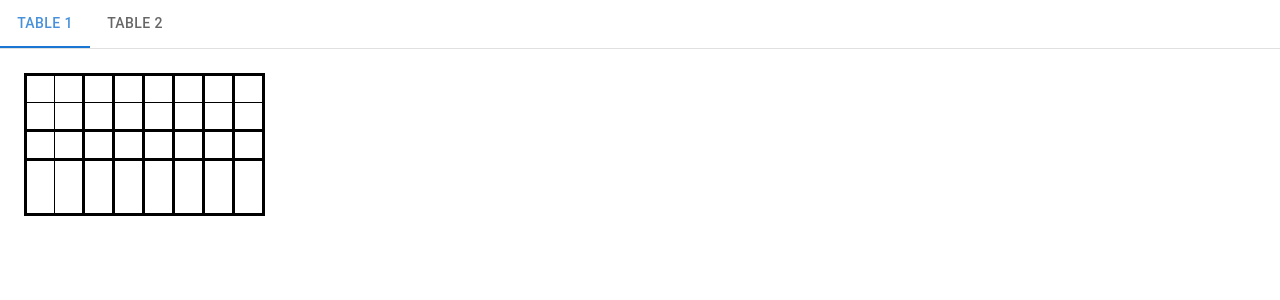
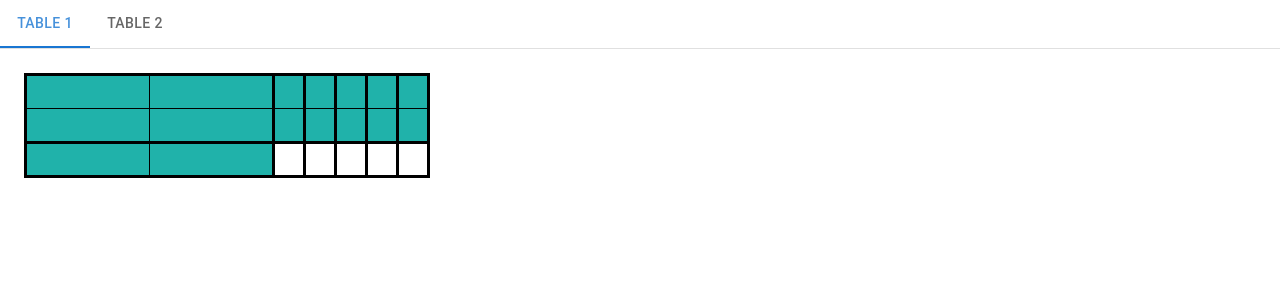
Before and after one commit to dmbalinskiy/ReactTableControl, a React (Create React App) app in the folder table-control/: page / in a window 1280 px wide. Shown: the top 300 px of the page. Built offline with nearby package versions, Linux system fonts and the light colour scheme.

Commit message:
ongoing development - new logic for cell modifiers - export is ready

```diff
--- a/table-control/src/components/table/table.js
+++ b/table-control/src/components/table/table.js
@@ -83,8 +83,9 @@ function Table({colMgr, rowMgr}) {
 
     }
     function handleCellClick(cell){
-        cell.rangeMgr.handleClick(cell);
-        setTableData(copyTableData(tableData))
+        if(cell.rangeMgr.handleClick(cell)){
+            setTableData(copyTableData(tableData))
+        }
     }
     async function handleExport(){
         await exportImportHelper.handleExport(tableData);
--- a/table-control/src/logic/cellModifierSelectorAndValue.js
+++ b/table-control/src/logic/cellModifierSelectorAndValue.js
@@ -39,8 +39,6 @@ class cellModifierSelectorAndValue {
     }
 
     Evaluate(cellData){
-        // console.log('cellModifierSelectorAndValue::evaluate()');
-        // console.log(cellData);
         let result = this.#cellModifierSelector?.Evaluate(cellData) ?? true;
         if(result){
             this.#cellModifierValue.ApplyToCellData(cellData);
--- a/table-control/src/logic/cellModifierSelectorComplex.js
+++ b/table-control/src/logic/cellModifierSelectorComplex.js
@@ -34,9 +34,7 @@ class cellModifierSelectorComplex {
     ToObject() {
         return {
             functionType : this.#functionType.toString(),
-            arguments : this.#arguments.map((e, idx) => {
-                e.ToObject();
-            })
+            arguments : this.#arguments,
         }
     }
 
--- a/table-control/src/logic/cellModifierValue.js
+++ b/table-control/src/logic/cellModifierValue.js
@@ -14,18 +14,18 @@ class cellModifierValue {
     }
 
     #isVirtualValue = undefined
-    get IsVirtual(){
+    get isVirtual(){
         return this.#isVirtualValue;
     }
-    set IsVirtual(value){
+    set isVirtual(value){
         this.#isVirtualValue = value;
     }
 
     #isHeaderValue = undefined
-    get IsHeader(){
+    get isHeader(){
         return this.#isHeaderValue;
     }
-    set IsHeader(value){
+    set isHeader(value){
         this.#isHeaderValue = value;
     }
 
@@ -47,11 +47,10 @@ class cellModifierValue {
     }
 
     FromObject(val) {
-        var cmv = new cellModifierValue();
-        cmv.classesToAdd = val.classesToAdd;
-        cmv.classesToRemove = val.classesToRemove;
-        cmv.isVirtual = val.isVirtual;
-        cmv.isHeader = val.isHeader;
+        this.classesToAdd = val.classesToAdd;
+        this.classesToRemove = val.classesToRemove;
+        this.isVirtual = val.isVirtual;
+        this.isHeader = val.isHeader;
     }
 
     ApplyToCellData(cellData){
--- a/table-control/src/logic/exportImportHelper.js
+++ b/table-control/src/logic/exportImportHelper.js
@@ -1,3 +1,7 @@
+import { cellModifierSelectorAndValue } from './cellModifierSelectorAndValue';
+import { cellModifierSelectorComplex } from './cellModifierSelectorComplex';
+import { cellModifierSelectorSimple } from './cellModifierSelectorSimple';
+import { cellModifierValue } from './cellModifierValue';
 import range from './range';
 import rangeManager from './rangeManager';
 
@@ -73,8 +77,8 @@ export class exportImportHelper {
                         isColumnRange: range.isColumnRange,
                         isFixedRange: range.isFixedRange,
                         isEditableCell: range.isEditableCell,
-                        cellModifier: range.cellModifier.toString(),
-                        cellClickHandler: range.cellClickHandler.toString(),
+                        cellClickHandlerIndex: range.cellClickHandlerIndex,
+                        cellModifiers: range.cellModifiers,
                     }
                     return obj;
                 },
@@ -87,14 +91,15 @@ export class exportImportHelper {
                         val.isColumnRange,
                         val.isFixedRange,
                         val.isEditableCell,
-                        eval(val.cellModifier),
-                        eval(val.cellClickHandler),
+                        val.cellClickHandlerIndex,
+                        val.cellModifiers,
                     )
                 }
             },
             {
                 type: 'rangeManager',
                 shouldTransform (type, val) {
+                    console.log(val);
                     return val instanceof rangeManager;
                 },
 
@@ -113,6 +118,62 @@ export class exportImportHelper {
                     )
                 }
             },
+            {
+                type : "cellModifierValue",
+                shouldTransform(type, val) {
+                    return val instanceof cellModifierValue;
+                },
+                toSerializable(cellModifierValue) {
+                    return cellModifierValue.ToObject();
+                },
+                fromSerializable(val){
+                    let value = new cellModifierValue();
+                    value.FromObject(val);
+                    return value;
+                }
+            },
+            {
+                type: "cellModifierSelectorAndValue",
+                shouldTransform(type, val) {
+                    return val instanceof cellModifierSelectorAndValue;
+                },
+                toSerializable(cellModifierSelectorAndValue){
+                    return cellModifierSelectorAndValue.ToObject();
+                },
+                fromSerializable(val){
+                    let value = new cellModifierSelectorAndValue();
+                    value.FromObject(val);
+                    return value;
+                }
+            },
+            {
+                type: "cellModifierSelectorSimple",
+                shouldTransform(type, val){
+                    return val instanceof cellModifierSelectorSimple;
+                },
+                toSerializable(cellModifierSelectorSimple){
+                    return cellModifierSelectorSimple.ToObject();
+                },
+                fromSerializable(val){
+                    let value = new cellModifierSelectorAndValue();
+                    value.FromObject(val);
+                    return value;
+                }
+            },
+            {
+                type: "cellModifierSelectorComplex",
+                shouldTransform(type, val){
+                    return val instanceof cellModifierSelectorComplex;
+                },
+                toSerializable(cellModifierSelectorComplex){
+                    return cellModifierSelectorComplex.ToObject();
+                },
+                fromSerializable(val){
+                    let value = new cellModifierSelectorComplex();
+                    value.FromObject(val);
+                    return value;
+                }
+            }
 
         ];
     }
--- a/table-control/src/logic/range.js
+++ b/table-control/src/logic/range.js
@@ -1,3 +1,4 @@
+import { addIfNotContains, removeIfContains } from './utils';
 
 export class range {
     constructor (
@@ -21,8 +22,6 @@ export class range {
         this.#isEditableCell = isEditableCell;
         this.#cellClickHandlerIndex = cellClickHandlerIndex;
 
-        console.log(this);
-        console.log(cellModifierFactory);
         console.log(cellModifierFactory());
         this.#cellModifiers = cellModifierFactory();
 
@@ -64,7 +63,7 @@ export class range {
     }
 
     #cellModifiers;
-    get cellModifier() {
+    get cellModifiers() {
         return this.#cellModifiers;
     }
 
@@ -114,15 +113,16 @@ export class range {
         for(let modifierSelectorAndValue of this.#cellModifiers){
             modifierSelectorAndValue.Evaluate(cellData);
         }
-        // console.log('>>>after_applyCellModifiers()')
-        // console.log(this.#cellModifiers);
-        // console.log(cellData);
         return cellData;
     }
 
 
     handleClick(cellData){
-        this.cellClickHandler(cellData);
+        if(this.#cellClickHandlerIndex !== 1)
+            return false;
+
+        this.cellDataClickHandler(cellData);
+        return true;
     }
 
     updateIndexesOnOtherRangeAddition(){
@@ -134,6 +134,29 @@ export class range {
         --this.#currentRangeStartIdx;
         --this.#currentRangeEndIdx;
     }
+
+    cellDataClickHandler (cellData) {
+
+        cellData.classes = removeIfContains('ok', cellData.classes);
+        cellData.classes = removeIfContains('warning', cellData.classes);
+        cellData.classes = removeIfContains('error', cellData.classes);
+
+        if(!cellData.text || cellData.text === ""){
+          cellData.text = '10';
+          cellData.classes = addIfNotContains('ok', cellData.classes);
+        }
+        else if(cellData.text === '10'){
+          cellData.text = '11';
+          cellData.classes = addIfNotContains('warning', cellData.classes);
+        }
+        else if(cellData.text === '11'){
+          cellData.text = '01';
+          cellData.classes = addIfNotContains('error', cellData.classes);
+        }
+        else if(cellData.text === '01'){
+          cellData.text = '';
+        }
+      }
 }
 
 export default range;
--- a/table-control/src/logic/rangeManager.js
+++ b/table-control/src/logic/rangeManager.js
@@ -114,7 +114,7 @@ class rangeManager {
 
     handleClick(cellData){
         const range = this.#getRangeByCellData(cellData);
-        range.handleClick(cellData);
+        return range.handleClick(cellData);
     }
 
     #getRangeByIdx(idx){
--- a/table-control/src/logic/rangeManagersFactory.js
+++ b/table-control/src/logic/rangeManagersFactory.js
@@ -62,7 +62,7 @@ function getVerticalManagerForTable1(){
 
   //for virtual items - fixed
   table1VertMgr.createAndAddRange(1, 1, true, false, -1,
-    (cellData) => {
+    () => {
         let modifiersArray = [];
 
         let value = new cellModifierValue();
@@ -80,8 +80,8 @@ function getVerticalManagerForTable1(){
           new cellModifierSelectorSimple(fieldForCheck.RowIdx, condition.Eq, 0),
           new cellModifierSelectorSimple(fieldForCheck.RowIdx, condition.Eq, 1))
         modifiersArray.push(new cellModifierSelectorAndValue(value, logicFcn));
-        console.log(modifiersArray);
-        return modifiersArray;});
+        return modifiersArray;
+      });
 
   return table1VertMgr;
 }
@@ -101,7 +101,7 @@ function getHorizontalManagerForTables(){
 
             value = new cellModifierValue();
             value.isExportImport = true;
-            value.classesToAdd.push('vertical');
+            value.classesToAdd.push('exportImport');
             let logicFcn = new cellModifierSelectorComplex(
               FunctionType.And,
               new cellModifierSelectorSimple(fieldForCheck.RowIdx, condition.Eq, 0),
@@ -176,43 +176,33 @@ function getVerticalManagerForTable2(){
 
   //for virtual items - fixed
   table2VertMgr.createAndAddRange(1, 1, true, false, -1,
-    () => {
-      let value = new cellModifierValue();
-        value.classesToAdd.push('vertical');
+      () => {
+        let modifiersArray = [];
+
+        let value = new cellModifierValue();
+        value.classesToRemove.push('vertical');
         value.isVirtual = true;
-        return [ new cellModifierSelectorAndValue(value)];
+        modifiersArray.push(new cellModifierSelectorAndValue(value));
+
+
+        value = new cellModifierValue();
+        value.isExportImport = true;
+        value.classesToAdd.push('exportImport');
+
+        let logicFcn = new cellModifierSelectorComplex(
+          FunctionType.Or,
+          new cellModifierSelectorSimple(fieldForCheck.RowIdx, condition.Eq, 0),
+          new cellModifierSelectorSimple(fieldForCheck.RowIdx, condition.Eq, 1))
+        modifiersArray.push(new cellModifierSelectorAndValue(value, logicFcn));
+        return modifiersArray;
     });
 
     return table2VertMgr;
-}
-
-function cellDataClickHandler (cellData) {
-
-  cellData.classes = removeIfContains('ok', cellData.classes);
-  cellData.classes = removeIfContains('warning', cellData.classes);
-  cellData.classes = removeIfContains('error', cellData.classes);
-
-  if(!cellData.text || cellData.text === ""){
-    cellData.text = '10';
-    cellData.classes = addIfNotContains('ok', cellData.classes);
-  }
-  else if(cellData.text === '10'){
-    cellData.text = '11';
-    cellData.classes = addIfNotContains('warning', cellData.classes);
-  }
-  else if(cellData.text === '11'){
-    cellData.text = '01';
-    cellData.classes = addIfNotContains('error', cellData.classes);
-  }
-  else if(cellData.text === '01'){
-    cellData.text = '';
-  }
 }
 
 export {
     getVerticalManagerForTable1,
     getVerticalManagerForTable2,
     getHorizontalManagerForTables,
-    cellDataClickHandler
 
 }
```
